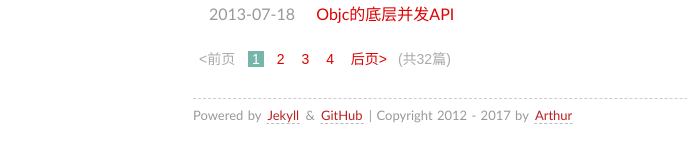
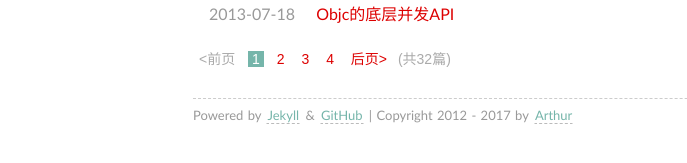
Before and after one commit to efsn/efsn.github.io, a Jekyll site: the page built from index.html, in a window 1280 px wide. Shown: the part 479-642 px from the top of the page, without its empty margins (147-834 px from the left). Built offline with Jekyll 4.4.1, drawn with Linux system fonts in a browser that asks for light colours; the list of posts is cut into pages by our own code.

Commit message:
adjust color

```diff
--- a/media/css/style.css
+++ b/media/css/style.css
@@ -241,7 +241,7 @@ footer a {
     margin: 1px;
     border: 1px solid rgba(1, 1, 1, 0);
     border-bottom: 1px dashed #BBB;
-    color: #B9221F;
+    color: #75b5aa;
     text-decoration: none;
 }
 
```
